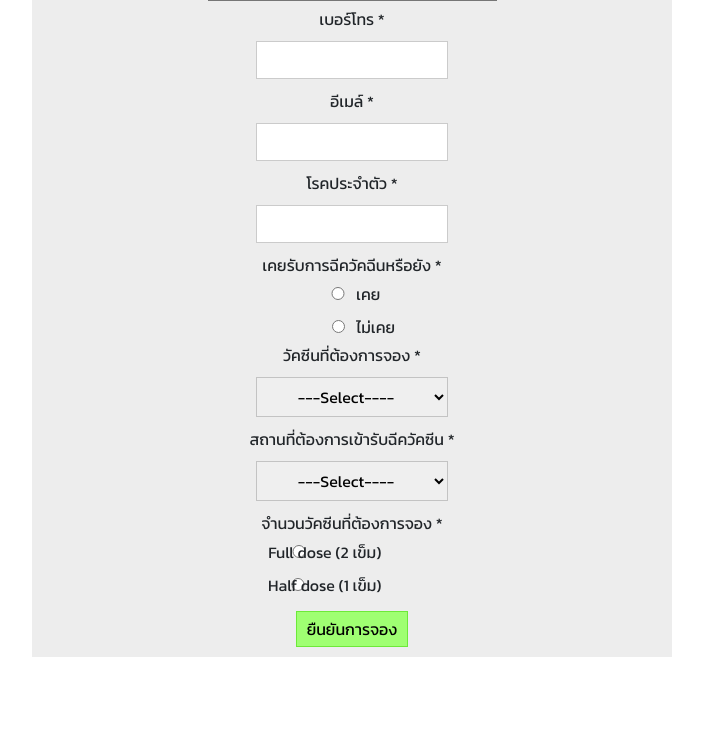
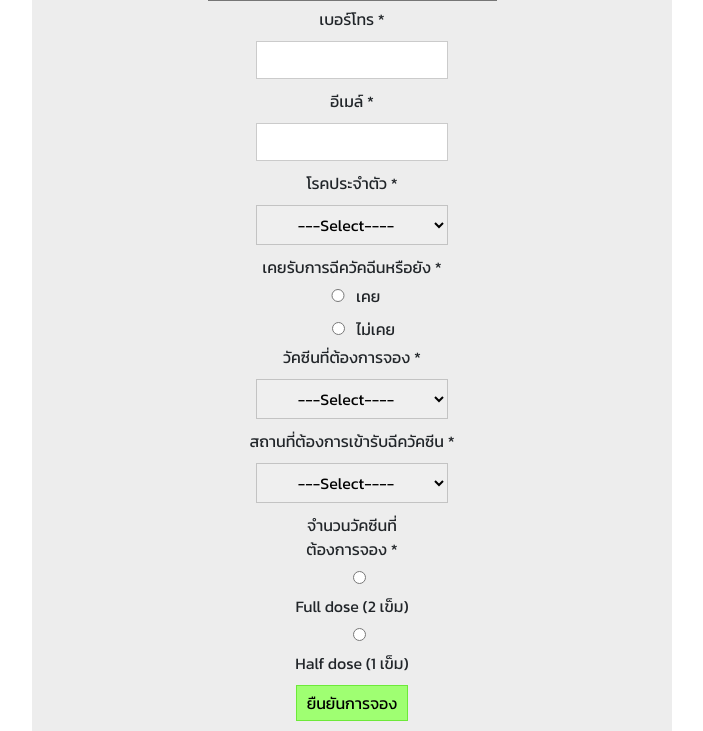
Before and after one commit to JustinzDev/reserve-vaccine, a PHP site: page /best-of-vaccine/reserve.php in a window 1280 px wide. Shown: the part 837-1568 px from the top of the page, without its empty margins (288-991 px from the left). Before the commit the page ends 1494 px from the top, so only its background shows below. Run offline with PHP 8.4, Linux system fonts and the light colour scheme.

Commit message:
เเก้ขนาดหน้าจอง

```diff
--- a/assets/css/main.css
+++ b/assets/css/main.css
@@ -184,26 +184,29 @@ h5 { /* Type Selector */
     margin: auto;
 }
 
+.needles { /*Descendant selector*/
+    width: 20%;
+    margin: auto;
+}
+
+
 /* หน้าจองวัคซีน */
 @media screen and (max-width: 1024px) { /* Moblie */
     .Box_Input_vaccin02{
         width: 90%;
+        margin: auto;
     }
 
     .radiodiv{ /* Class selector*/
         width: 40%;
         margin: auto;
     }
-    .abc input{ /*Descendant selector*/
-        width: 85%;
+    .needles { /*Descendant selector*/
+        width: 60%;
         margin: auto;
     }
+
 }
-
-.abc input{ /*Descendant selector*/
-    margin-left: -120px;
-}
-
 
 .container1 input{ /*Descendant selector*/
     width: 30%;
--- a/reserve.php
+++ b/reserve.php
@@ -45,11 +45,11 @@
                             <div class="row">
                                 <div class='col-lg-12'>
                                     <label>กรอกเลขบัตรประชาชน 13 หลัก</label>
-                                        <input type="text" id="idcard" class="form-control" maxlength="13">
-                                            <span class="error"></span>
-                                        </div>
-                                    </div>
+                                    <input type="text" id="idcard" class="form-control" maxlength="13">
+                                    <span class="error"></span>
                                 </div>
+                            </div>
+                        </div>
 
                             <label for="firstname">ชื่อจริง *</label><br/>
                             <input type="text" name="firstname" required  pattern="^[ก-๏\s]+$"><br/>
@@ -81,7 +81,17 @@
                             <input type="email" name="email" required/><br/>
 
                             <label for="disease">โรคประจำตัว *</label><br/>
-                            <input type="text" name="disease" required/><br/>
+                            <select name="vactype ">
+                                <option value="#">---Select----</option>
+                                <option value="disease1">โรคทางเดินหายใจเรื้อรังรุนแรง</option>
+                                <option value="disease2">โรคหัวใจและหลอดเลือด</option>
+                                <option value="disease3">โรคไตเรื้อรัง</option>
+                                <option value="disease4">โรคหลอดเลือดสมอง</option>
+                                <option value="disease5">โรคมะเร็ง</option>
+                                <option value="disease6">โรคเบาหวาน</option>
+                                <option value="disease7">โรคอ้วน</option>
+                                <option value="disease8">อื่นๆ</option>
+                            </select> <br/>
 
                             <label for="disease">เคยรับการฉีควัคฉีนหรือยัง *</label><br/>
                             <div class="radiodiv">
@@ -110,12 +120,12 @@
                                 <option value="place_04">รพ.4</option>
                                 <option value="place_05">รพ.5</option>
                             </select> <br/>
-                            <div class="abc">
+                            <div class="needles">
                                 <label for="needles">จำนวนวัคซีนที่ต้องการจอง *</label><br/>
-                                <input type="radio" name="needles" required/>
-                                <label style="margin-left:-130px";> Full dose (2 เข็ม)</label></br>
-                                <input type="radio" name="needles" required/>
-                                <label style="margin-left:-130px";> Half dose (1 เข็ม)</label></br>
+                                <input style="margin-left:15px" type="radio" name="needles" required/>
+                                <label> Full dose (2 เข็ม)</label></br>
+                                <input style="margin-left:15px" type="radio" name="needles" required/>
+                                <label> Half dose (1 เข็ม)</label></br>
                             </div>
 
                             <button type="submit">ยืนยันการจอง</button>
```
